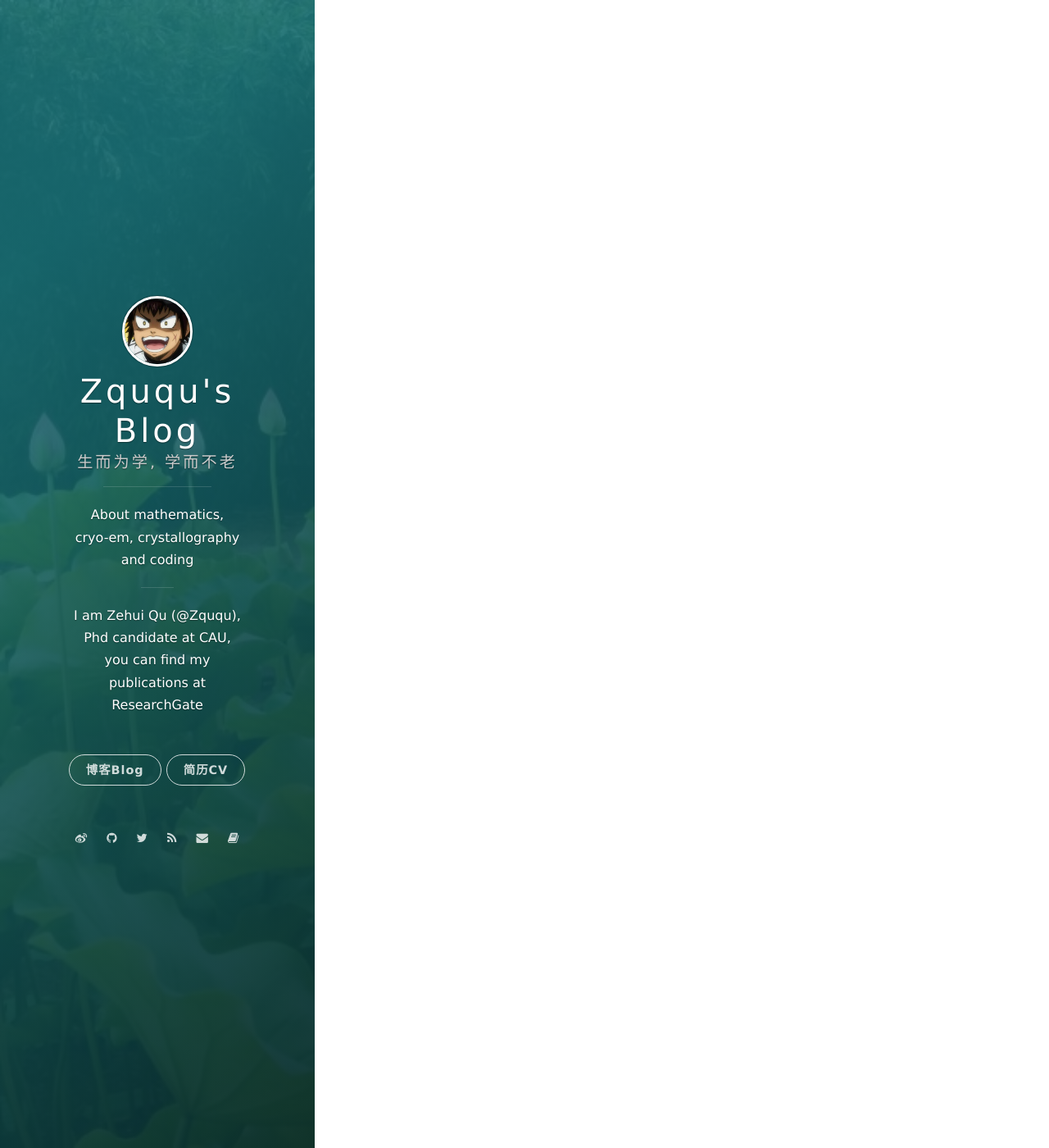
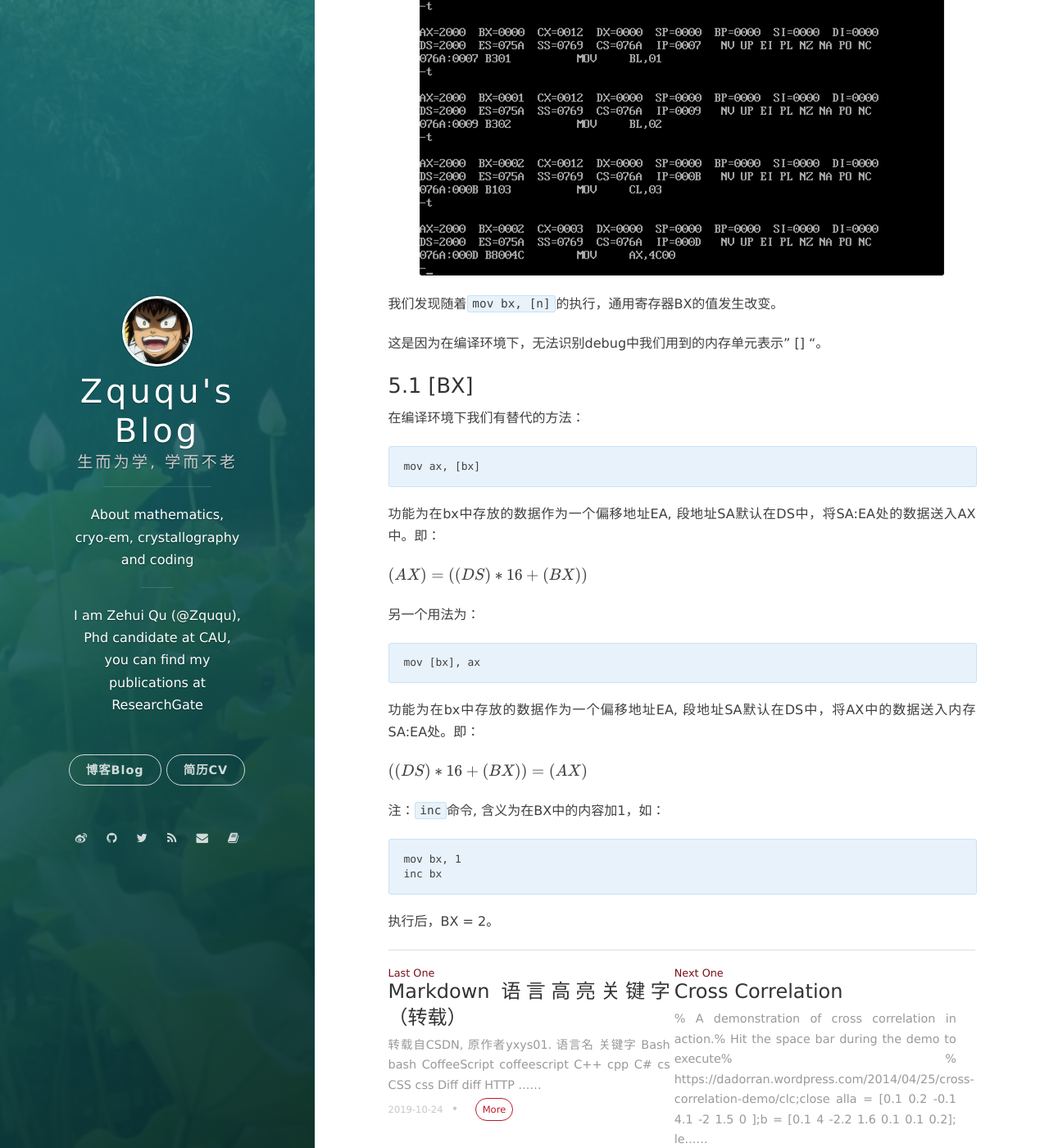
Before and after one commit to onevcat/vno-jekyll, a Jekyll site: the page built from _posts/2019-10-24-assembly-language-15.markdown, in a window 1280 px wide and 1400 px high, scrolled down 851 px. Shown: the whole window at 82% size. Built offline with Jekyll 4.4.1, drawn with Linux system fonts in a browser that asks for light colours; nearby versions of some CDN libraries; formulas are drawn with MathJax 3; comment, search, counter and statistics services are not loaded; some of the changed text lies outside the part shown.

Commit message:
new post

````diff
--- a/_posts/2019-10-24-assembly-language-15.markdown
+++ b/_posts/2019-10-24-assembly-language-15.markdown
@@ -3,3 +3,70 @@ layout: post
 title: 汇编语言 5.1 [bx]
 date: 2019-10-24 10:16:24.000000000 +09:00
 ---
+#### [bx]和内存单元
+
+我们在debug中，可以输入以下命令来执行对于段地址偏移地址的操作：
+
+```asm
+mov ax, [0]     ；字传输
+mov al, [0]     ；字节传输
+```
+但是当我们将这个命令在编译环境下执行，则会出现问题，例如我们写一个汇编脚本：
+
+```x86asm
+assume cs:codesg
+
+codesg segment
+
+start: mov ax, 2000H
+       mov ds, ax
+       mov al, [0]
+       mov bl, [1]
+       mov cl, [2]
+       mov dl, [3]
+
+       mov ax, 4C00H
+       int 21H
+
+codesg ends
+
+end start
+```
+然后我们在debug中进行调试, 如图所示：
+
+![figure](/assets/201910/2019-10-24_11-34-42.png)
+
+我们发现随着```mov bx, [n]```的执行，通用寄存器BX的值发生改变。
+
+这是因为在编译环境下，无法识别debug中我们用到的内存单元表示" [] "。
+
+### 5.1 [BX]
+
+在编译环境下我们有替代的方法：
+
+```x86asm
+mov ax, [bx]
+```
+
+功能为在bx中存放的数据作为一个偏移地址EA, 段地址SA默认在DS中，将SA:EA处的数据送入AX中。即：
+
+$(AX)=((DS)*16+(BX))$
+
+另一个用法为：
+
+```x86asm
+mov [bx], ax
+```
+
+功能为在bx中存放的数据作为一个偏移地址EA, 段地址SA默认在DS中，将AX中的数据送入内存SA:EA处。即：
+
+$((DS)*16+(BX))=(AX)$
+
+注：```inc```命令, 含义为在BX中的内容加1，如：
+
+```x86asm
+mov bx, 1
+inc bx
+```
+
+执行后，BX = 2。
--- /dev/null
+++ b/_posts/2019-10-24-markdown-highlight.markdown
@@ -0,0 +1,39 @@
+---
+layout: post
+title: Markdown 语言高亮关键字（转载）
+date: 2019-10-24 11:21:24.000000000 +09:00
+---
+转载自[CSDN, 原作者yxys01](https://blog.csdn.net/yxys01/article/details/78296526).
+
+| 语言名       | 关键字       |
+|--------------|--------------|
+| Bash         | bash         |
+| CoffeeScript | coffeescript |
+| C++          | cpp          |
+| C#           | cs           |
+| CSS          | css          |
+| Diff         | diff         |
+| HTTP         | http         |
+| Ini          | ini          |
+| Java         | java         |
+| JavaScript   | javascript   |
+| JSON         | json         |
+| Makefile     | markdown     |
+| Objective-C  | objectivec   |
+| Perl         | perl         |
+| Python       | python       |
+| Ruby         | ruby         |
+| SQL          | sql          |
+| XML          | xml          |
+| ARM汇编      | armasm       |
+| AVR汇编      | avrasm       |
+| MIPS汇编     | mipsasm      |
+| x86汇编      | x86asm       |
+| Elixir       | elixir       |
+| Elm          | elm          |
+| Erlang       | erlang       |
+| F#           | fsharp       |
+| Haskell      | haskell      |
+| GLSL         | glsl         |
+| Clojure      | clojure      |
+| Lisp         | lisp         |
````
Also changed, not shown: assets/201910/2019-10-24_11-34-42.png (added).
